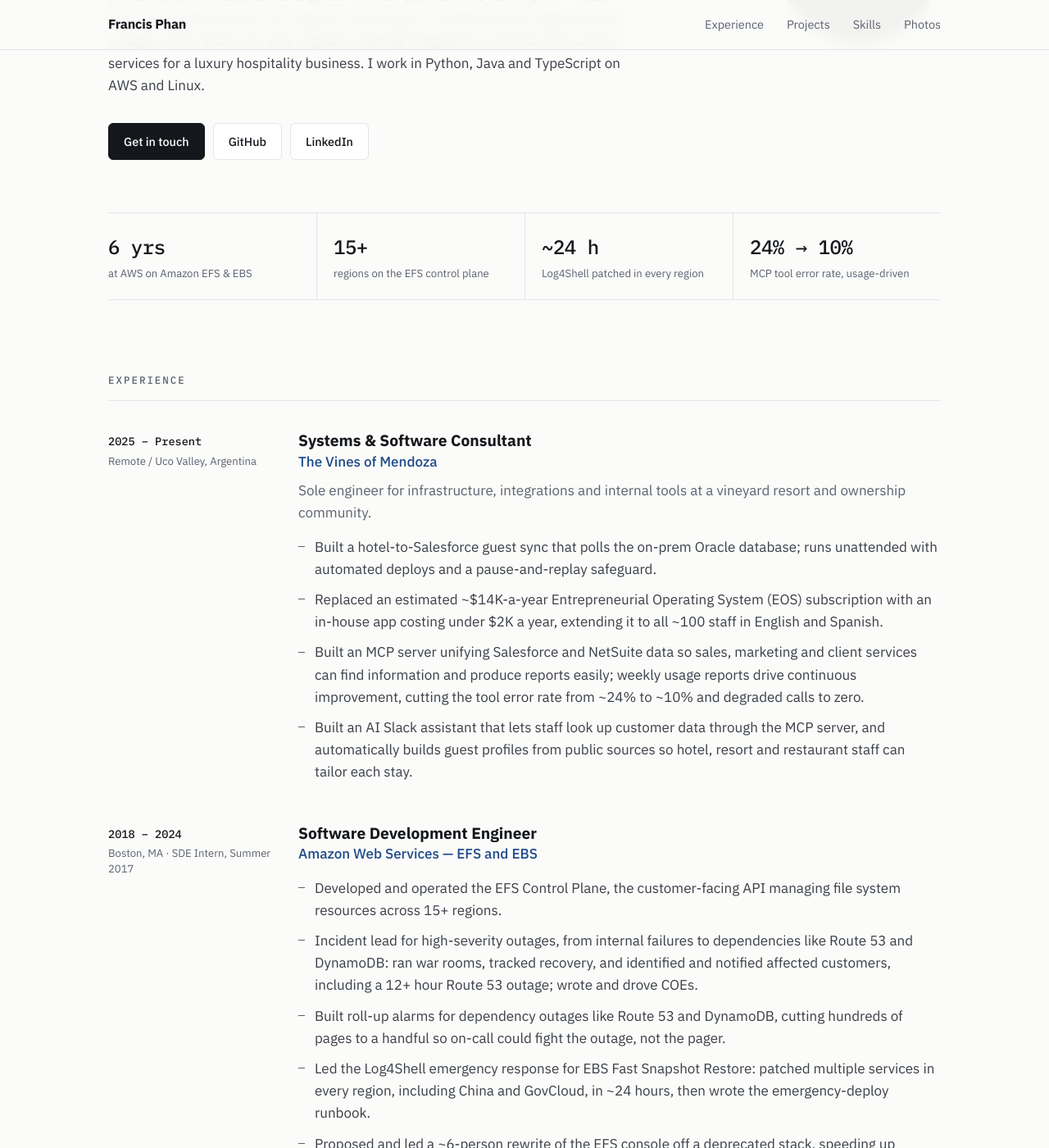
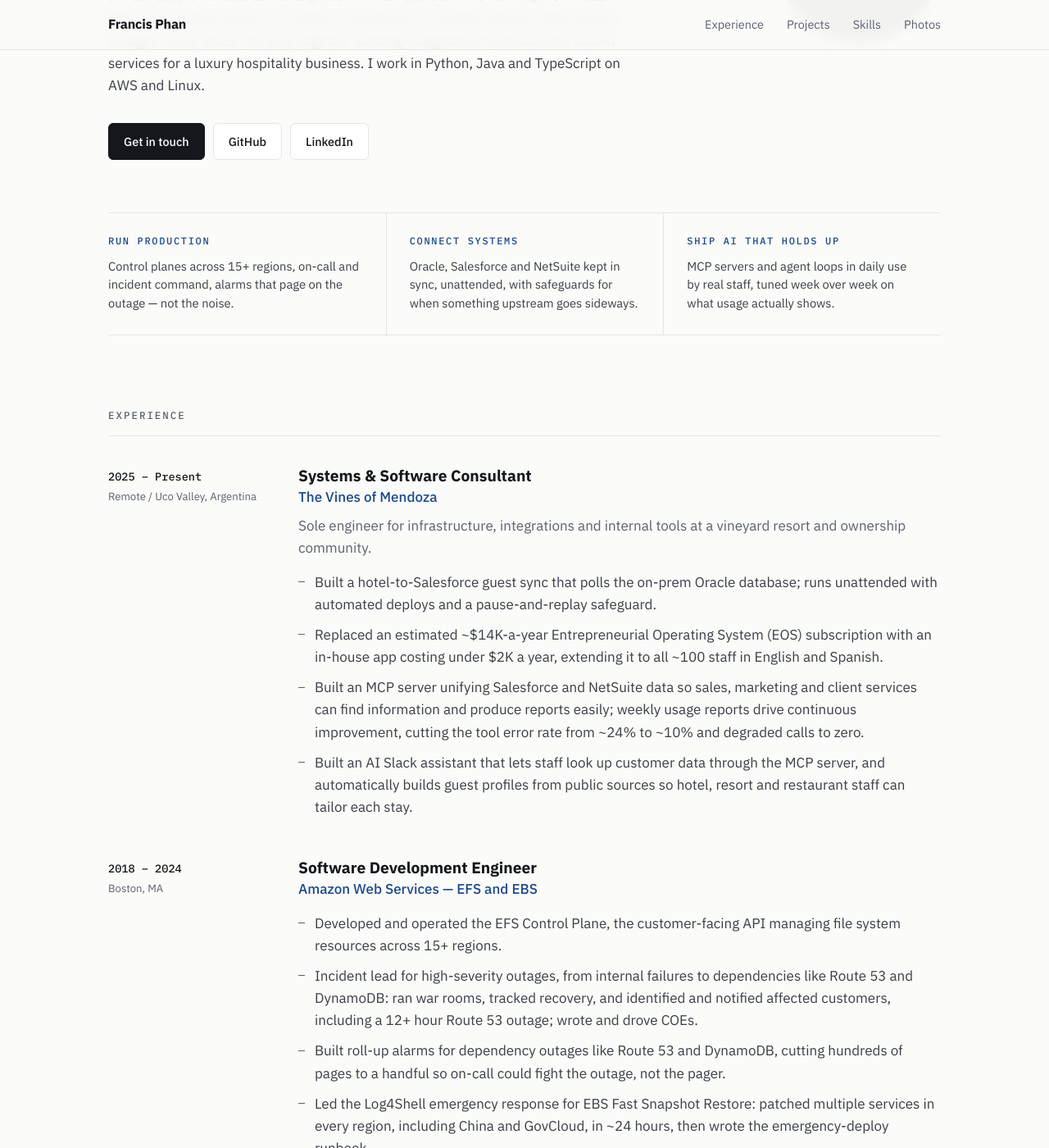
Before and after one commit to francisphan/francisphan.github.io, a Jekyll site: the page built from index.html, in a window 1280 px wide and 1400 px high, scrolled down 325 px. Shown: the whole window at 82% size. Built offline with Jekyll 4.4.1, drawn with Linux system fonts in a browser that asks for light colours; grey boxes are pictures that could not be loaded.

Commit message:
Replace the homepage stats strip with "what I do" pillars
- Three pillars (run production, connect systems, ship AI that holds up)
  instead of four incident-specific numbers
- Drop "SDE Intern, Summer 2017" from the AWS entry to match the
  updated PDF résumé

Co-Authored-By: Claude Opus 5.5 <noreply@anthropic.com>
Claude-Session: https://claude.ai/code/session_01D6HZs3kee7hQoLS8xztVKo

```diff
--- a/_data/resume.yml
+++ b/_data/resume.yml
@@ -9,15 +9,14 @@ summary: >-
   internal tools and AI services for a luxury hospitality business. I work in
   Python, Java and TypeScript on AWS and Linux.
 
-stats:
-  - value: "6 yrs"
-    label: "at AWS on Amazon EFS & EBS"
-  - value: "15+"
-    label: "regions on the EFS control plane"
-  - value: "~24 h"
-    label: "Log4Shell patched in every region"
-  - value: "24% → 10%"
-    label: "MCP tool error rate, usage-driven"
+# Three "what I do" pillars shown under the intro
+pillars:
+  - title: "Run production"
+    body: "Control planes across 15+ regions, on-call and incident command, alarms that page on the outage — not the noise."
+  - title: "Connect systems"
+    body: "Oracle, Salesforce and NetSuite kept in sync, unattended, with safeguards for when something upstream goes sideways."
+  - title: "Ship AI that holds up"
+    body: "MCP servers and agent loops in daily use by real staff, tuned week over week on what usage actually shows."
 
 experience:
   - role: "Systems & Software Consultant"
@@ -32,7 +31,7 @@ experience:
       - "Built an AI Slack assistant that lets staff look up customer data through the MCP server, and automatically builds guest profiles from public sources so hotel, resort and restaurant staff can tailor each stay."
   - role: "Software Development Engineer"
     company: "Amazon Web Services — EFS and EBS"
-    where: "Boston, MA · SDE Intern, Summer 2017"
+    where: "Boston, MA"
     dates: "2018 – 2024"
     bullets:
       - "Developed and operated the EFS Control Plane, the customer-facing API managing file system resources across 15+ regions."
--- a/_sass/resume.sass
+++ b/_sass/resume.sass
@@ -42,28 +42,31 @@
   margin-top: 28px
   filter: grayscale(0.15)
 
-.stats
+// "What I do" pillars under the intro
+.pillars
   display: grid
-  grid-template-columns: repeat(4, 1fr)
+  grid-template-columns: repeat(3, 1fr)
   margin-top: 64px
   border-top: 1px solid $line
   border-bottom: 1px solid $line
-  > div
-    padding: 22px 20px 22px 0
-    & + div
-      padding-left: 20px
-      border-left: 1px solid $line
-  dt
+
+.pillar
+  padding: 24px 28px 26px 0
+  & + .pillar
+    padding-left: 28px
+    border-left: 1px solid $line
+  h2
     font-family: $mono_stack
-    font-size: 1.5rem
+    font-size: 0.75rem
     font-weight: 500
-    letter-spacing: -0.02em
-    color: $ink
-  dd
-    font-size: 0.82rem
-    color: $muted
-    margin-top: 4px
-    line-height: 1.4
+    letter-spacing: 0.14em
+    text-transform: uppercase
+    color: $primary_color
+  p
+    font-size: 0.92rem
+    line-height: 1.55
+    color: #3a3f48
+    margin-top: 10px
 
 // Experience & education rows: meta column on the left, detail on the right
 .job
@@ -239,13 +242,14 @@
     margin: 0 0 8px
   .hero-text h1
     font-size: 2.6rem
-  .stats
-    grid-template-columns: repeat(2, 1fr)
-    > div:nth-child(3)
-      padding-left: 0
-      border-left: 0
-    > div:nth-child(n+3)
-      border-top: 1px solid $line
+  .pillars
+    grid-template-columns: 1fr
+    margin-top: 48px
+  .pillar, .pillar + .pillar
+    padding: 18px 0
+    border-left: 0
+  .pillar + .pillar
+    border-top: 1px solid $line
   .job, .skills
     grid-template-columns: 1fr
     gap: 8px
--- a/index.html
+++ b/index.html
@@ -19,11 +19,14 @@ layout: default
     <img class="hero-portrait" src="/images/portrait-min.jpg" alt="Francis Phan">
   </div>
   <div class="wrap">
-    <dl class="stats">
-      {% for s in r.stats %}
-      <div><dt>{{ s.value }}</dt><dd>{{ s.label }}</dd></div>
+    <div class="pillars">
+      {% for p in r.pillars %}
+      <div class="pillar">
+        <h2>{{ p.title }}</h2>
+        <p>{{ p.body }}</p>
+      </div>
       {% endfor %}
-    </dl>
+    </div>
   </div>
 </section>
 
```
